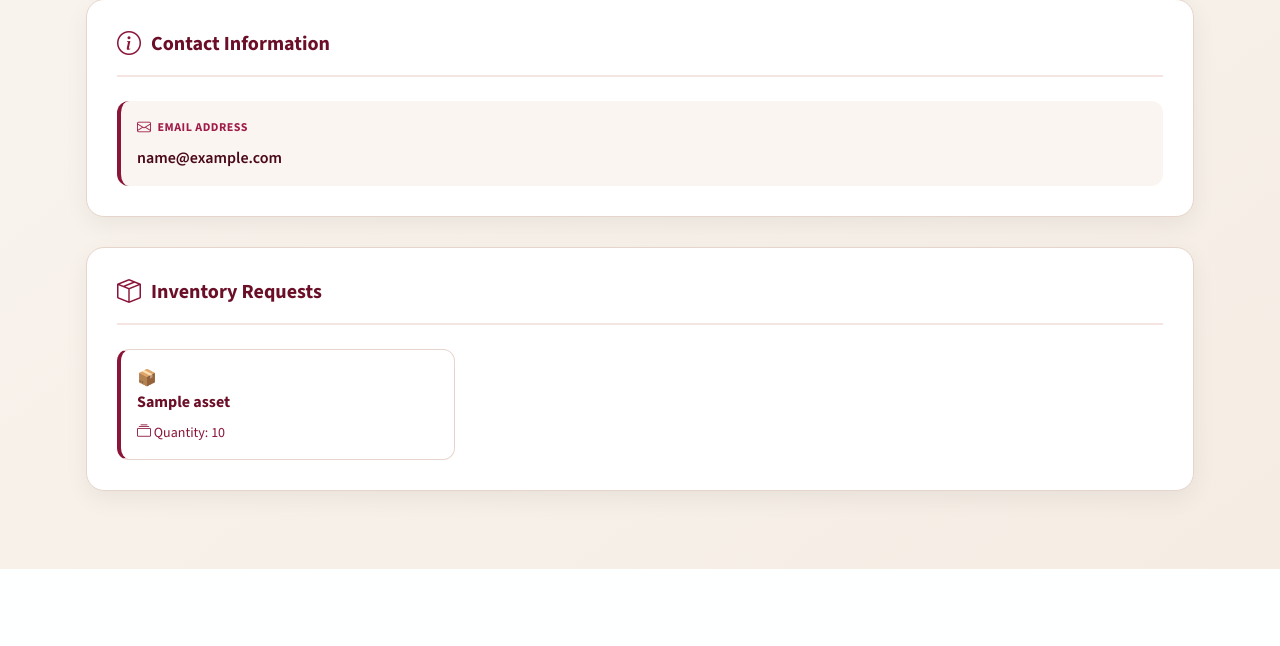
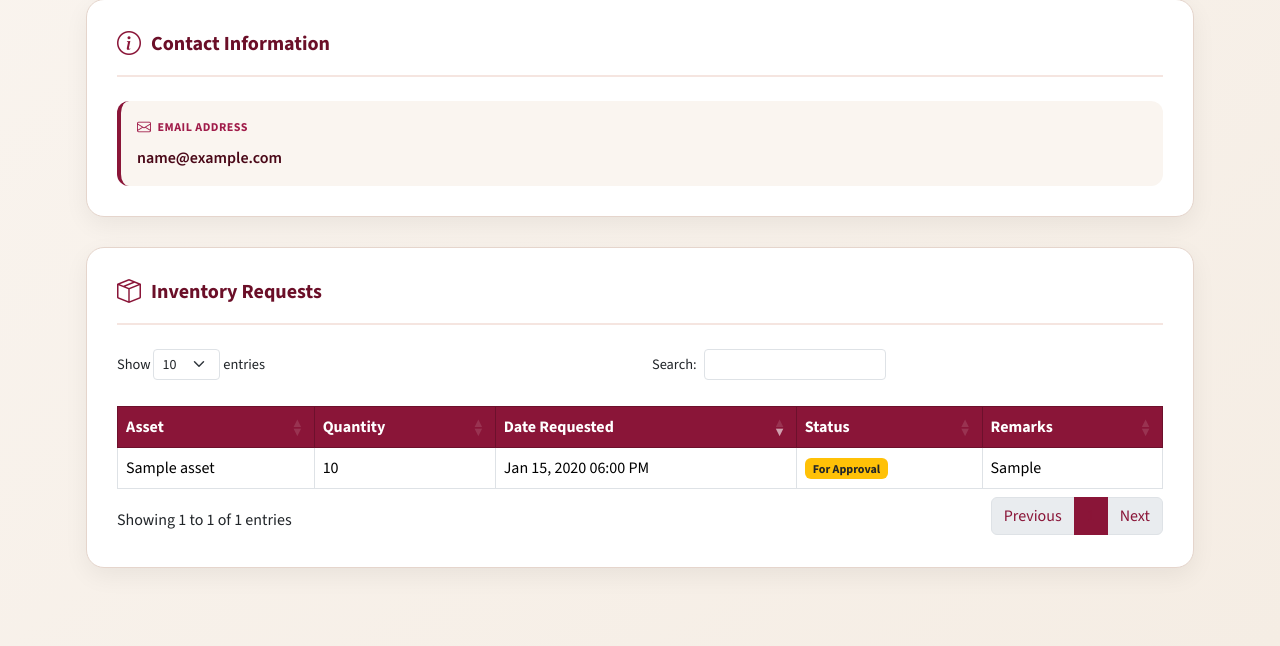
Before and after one commit to ryuzaki29/ASSET, a Django app: page /assets/users/1/ in a window 1280 px wide. Shown: the part 406-1052 px from the top of the page. Before the commit the page ends 975 px from the top, so only its background shows below. Run offline with Django 5.2, Linux system fonts and the light colour scheme; a user stored in the database is signed in; tables that the repository leaves empty hold one stand-in row (values such as "Sample post"); some libraries are stand-ins or nearby versions.

Commit message:
fix the user profile
fix user profile inventory request

```diff
--- a/assets/templates/users/user_profile.html
+++ b/assets/templates/users/user_profile.html
@@ -4,7 +4,9 @@
 {% block title %}{{ profile_user.first_name }} {{ profile_user.last_name }} - User Profile{% endblock %}
 
 {% block extra_style %}
+<link rel="stylesheet" href="https://cdn.datatables.net/2.0.8/css/dataTables.bootstrap5.css">
 <style>
+
     * {
         box-sizing: border-box;
     }
@@ -250,6 +252,48 @@
     .btn-secondary-custom:hover {
         background: #e5d5cc;
     }
+    .table-responsive {
+    width: 100%;
+    overflow-x: auto;
+}
+
+.table {
+    width: 100%;
+    margin-bottom: 0;
+}
+
+.table thead th {
+    background: #f8f9fa;
+    color: #6b0f28;
+    font-weight: 700;
+    border-bottom: 2px solid #dee2e6;
+}
+
+
+.table thead th {
+    background: #faf5f0;
+    color: #6b0f28;
+    font-weight: 700;
+    border-bottom: 2px solid #e5d5cc;
+}
+
+.table tbody tr:hover {
+    background: #faf5f0;
+}
+
+#requestsTable thead th {
+    background-color: #8a1538 !important;
+    color: white !important;
+    border-color: #6d102c !important;
+}
+.dataTables_wrapper .page-item.active .page-link {
+    background-color: #8a1538;
+    border-color: #8a1538;
+}
+
+.dataTables_wrapper .page-link {
+    color: #8a1538;
+}
 </style>
 {% endblock %}
 
@@ -308,21 +352,97 @@
         <i class="bi bi-box-seam"></i> Inventory Requests
     </h2>
 
+
     {% if requests %}
-        <div class="requests-grid">
-            {% for request in requests %}
-                <div class="request-card">
-                    <div class="request-name">{{ request.asset.name }}</div>
-                    <div class="request-qty"><i class="bi bi-collection"></i> Quantity: {{ request.quantity }}</div>
-                </div>
-            {% endfor %}
-        </div>
+
+    <div class="table-responsive">
+        <table id="requestsTable" class="table table-hover table-bordered align-middle w-100">
+            <thead>
+                <tr>
+                    <th>Asset</th>
+                    <th>Quantity</th>
+                    <th>Date Requested</th>
+                    <th>Status</th>
+                    <th>Remarks</th>
+                </tr>
+            </thead>
+
+            <tbody>
+                {% for request in requests %}
+                <tr>
+                    <td>{{ request.asset.name }}</td>
+
+                    <td>{{ request.quantity }}</td>
+
+                    <td>
+                        {{ request.request.created_at|date:"M d, Y h:i A" }}
+                    </td>
+
+                    <td>
+                        {% if request.request.status == "Approved" %}
+                            <span class="badge bg-success">
+                                Approved
+                            </span>
+
+                        {% elif request.request.status == "Declined" %}
+                            <span class="badge bg-danger">
+                                Declined
+                            </span>
+
+                        {% else %}
+                            <span class="badge bg-warning text-dark">
+                                For Approval
+                            </span>
+                        {% endif %}
+                    </td>
+
+                    <td>
+                        {% if request.request.decline_reason %}
+                            {{ request.request.decline_reason }}
+                        {% else %}
+                            -
+                        {% endif %}
+                    </td>
+                </tr>
+                {% endfor %}
+            </tbody>
+
+        </table>
+    </div>
+
+
     {% else %}
         <div class="empty-state">
             <i class="bi bi-inbox"></i>
-            <p>No inventory requests yet</p>
+            <p>No inventory requests found.</p>
         </div>
     {% endif %}
 </div>
+<script src="https://code.jquery.com/jquery-3.7.1.min.js"></script>
 
+<script src="https://cdn.datatables.net/2.0.8/js/dataTables.js"></script>
+<script src="https://cdn.datatables.net/2.0.8/js/dataTables.bootstrap5.js"></script>
+
+<script>
+document.addEventListener('DOMContentLoaded', function () {
+
+    if (document.getElementById('requestsTable')) {
+
+        new DataTable('#requestsTable', {
+            pageLength: 10,
+            lengthMenu: [10, 25, 50, 100],
+            order: [[2, 'desc']],
+            initComplete: function () {
+                this.api().table().header().querySelectorAll('th').forEach(function(th) {
+                    th.style.setProperty('background-color', '#8a1538', 'important');
+                    th.style.setProperty('color', 'white', 'important');
+                    th.style.setProperty('border-color', '#6d102c', 'important');
+                });
+            }
+        });
+
+    }
+
+});
+</script>
 {% endblock %}
--- a/assets/views.py
+++ b/assets/views.py
@@ -9,6 +9,8 @@ from django.contrib.auth.views import LoginView
 from .forms import UserRegistrationForm, UserEditForm
 from .models import Asset, AssetRequest, AssetRequestItem, AssetLog, Profile
 from django.contrib.auth.mixins import PermissionRequiredMixin
+from django.core.paginator import Paginator
+from django.db.models import Q
 
 
 class CustomLoginView(LoginView):
@@ -96,7 +98,25 @@ def user_profile(request, user_id):
 
     user_requests = AssetRequestItem.objects.filter(
         request__created_by=user
-    ).select_related('asset')
+    ).select_related(
+        'asset',
+        'request'
+    )
+
+    search = request.GET.get('search', '').strip()
+
+    if search:
+        user_requests = user_requests.filter(
+            asset__name__icontains=search
+        )
+
+    user_requests = user_requests.order_by(
+        '-request__created_at'
+    )
+
+    paginator = Paginator(user_requests, 10)
+    page_number = request.GET.get('page')
+    user_requests = paginator.get_page(page_number)
 
     return render(
         request,
@@ -104,6 +124,7 @@ def user_profile(request, user_id):
         {
             "profile_user": user,
             "requests": user_requests,
+            "search": search,
         }
     )
 
```
